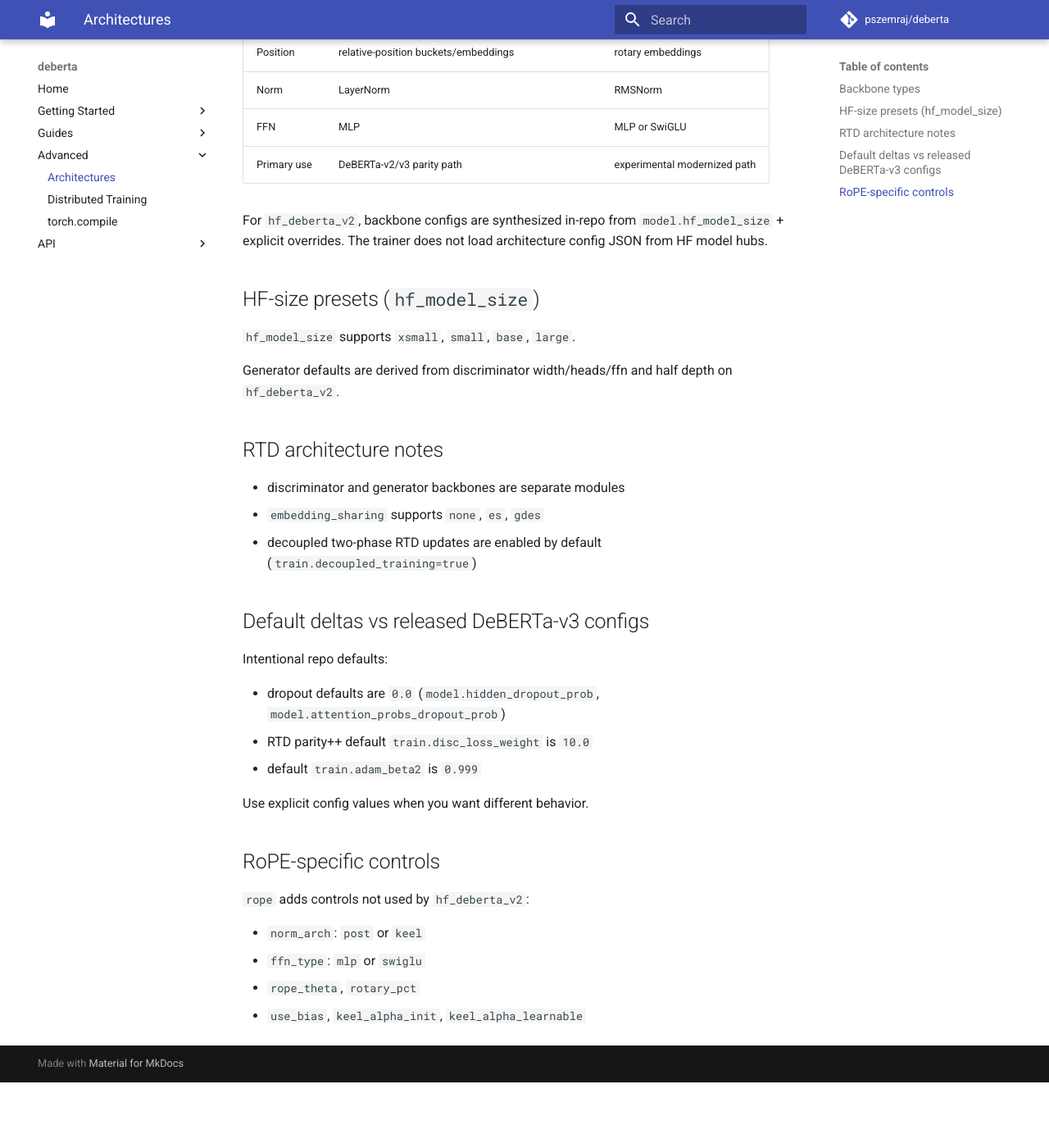
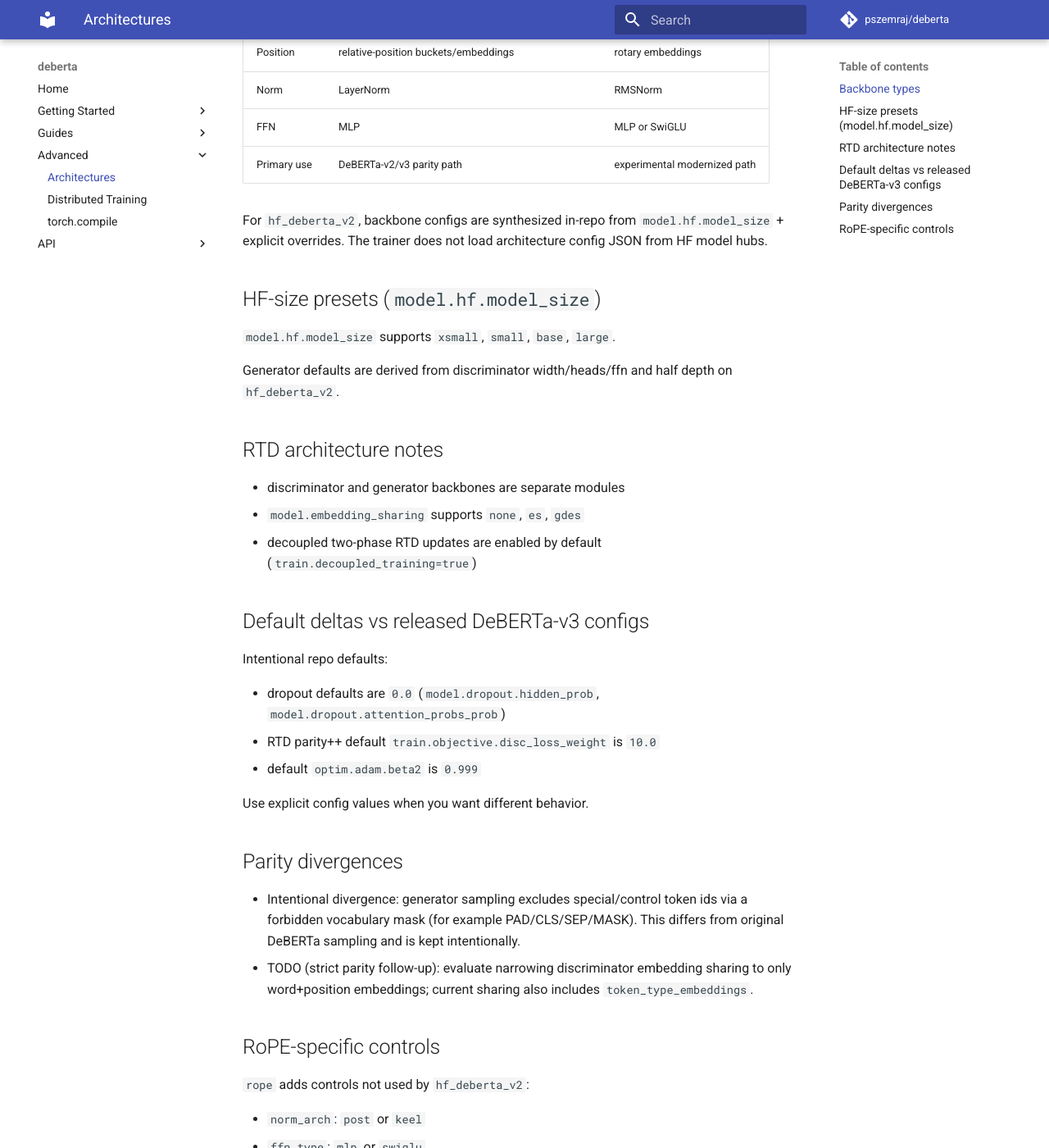
Before and after one commit to pszemraj/deberta, an MkDocs documentation site: the page built from docs/advanced/architectures.md, in a window 1280 px wide and 1400 px high, scrolled down 322 px. Shown: the whole window at 82% size. Built offline with MkDocs 1.6.1 and Material for MkDocs 9.7.7, drawn with Linux system fonts in a browser that asks for light colours; comment, search, counter and statistics services are not loaded; before the commit the page ends 1642 px from its top, so only the background shows below that.

Commit message:
docs(modeling): document parity divergences and clarify intent

```diff
--- a/docs/advanced/architectures.md
+++ b/docs/advanced/architectures.md
@@ -12,29 +12,34 @@
 | FFN | MLP | MLP or SwiGLU |
 | Primary use | DeBERTa-v2/v3 parity path | experimental modernized path |
 
-For `hf_deberta_v2`, backbone configs are synthesized in-repo from `model.hf_model_size` + explicit overrides. The trainer does not load architecture config JSON from HF model hubs.
+For `hf_deberta_v2`, backbone configs are synthesized in-repo from `model.hf.model_size` + explicit overrides. The trainer does not load architecture config JSON from HF model hubs.
 
-## HF-size presets (`hf_model_size`)
+## HF-size presets (`model.hf.model_size`)
 
-`hf_model_size` supports `xsmall`, `small`, `base`, `large`.
+`model.hf.model_size` supports `xsmall`, `small`, `base`, `large`.
 
 Generator defaults are derived from discriminator width/heads/ffn and half depth on `hf_deberta_v2`.
 
 ## RTD architecture notes
 
 - discriminator and generator backbones are separate modules
-- `embedding_sharing` supports `none`, `es`, `gdes`
+- `model.embedding_sharing` supports `none`, `es`, `gdes`
 - decoupled two-phase RTD updates are enabled by default (`train.decoupled_training=true`)
 
 ## Default deltas vs released DeBERTa-v3 configs
 
 Intentional repo defaults:
 
-- dropout defaults are `0.0` (`model.hidden_dropout_prob`, `model.attention_probs_dropout_prob`)
-- RTD parity++ default `train.disc_loss_weight` is `10.0`
-- default `train.adam_beta2` is `0.999`
+- dropout defaults are `0.0` (`model.dropout.hidden_prob`, `model.dropout.attention_probs_prob`)
+- RTD parity++ default `train.objective.disc_loss_weight` is `10.0`
+- default `optim.adam.beta2` is `0.999`
 
 Use explicit config values when you want different behavior.
+
+## Parity divergences
+
+- Intentional divergence: generator sampling excludes special/control token ids via a forbidden vocabulary mask (for example PAD/CLS/SEP/MASK). This differs from original DeBERTa sampling and is kept intentionally.
+- TODO (strict parity follow-up): evaluate narrowing discriminator embedding sharing to only word+position embeddings; current sharing also includes `token_type_embeddings`.
 
 ## RoPE-specific controls
 
```
Also changed, not shown: 2 other files.
